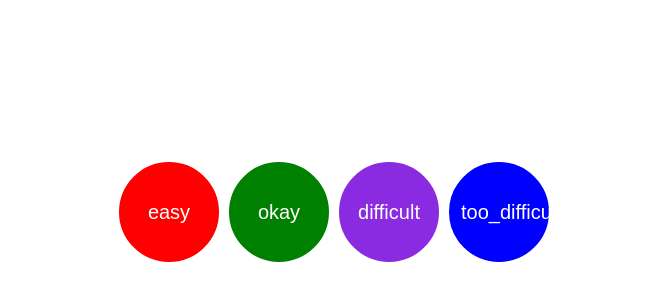
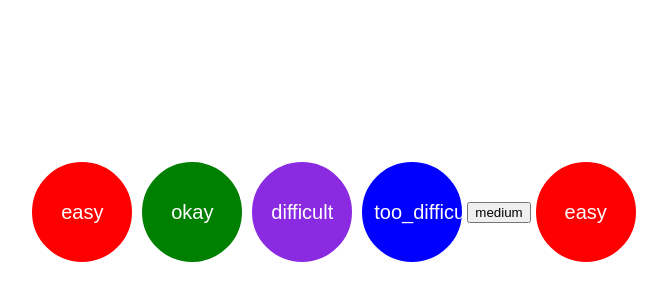
Before and after one commit to nelonj/that-was-easy, a React (Create React App) app: page / in a window 1280 px wide. Shown: the part 188-488 px from the top of the page, without its empty margins (306-973 px from the left). Built offline with nearby package versions, Linux system fonts and the light colour scheme.

Commit message:
refactored: using map to call our component only once, and abstracting another function from our component, resulting in our component having 2 props instead of 1

```diff
--- a/src/AlertButton.tsx
+++ b/src/AlertButton.tsx
@@ -1,18 +1,22 @@
 import React from 'react'
 
-type ButtonComponents = {
+type ButtonProps = {
     alert: string
+    clickHandler: ()=> void   //means its type is 'function'
 }
 
-
-function AlertButton ({alert}: ButtonComponents) {
+function AlertButton (props: ButtonProps) {
     return (
         <button
-            className = {alert} >
-            {/* // onClick = {() => window.alert("That was" + " " + alert)} >  */}
-        {alert}
+            className = {props.alert}
+            onClick = {props.clickHandler} >
+        {props.alert}
         </button>
     )
 }
 
 export default AlertButton
+
+
+// Exercise 2b: Passing a function into the event listener
+// Adapt your existing solution in order to define a function which takes a single parameter and creates an alert box saying that was [parameter]. Now pass this function to each button.
--- a/src/App.css
+++ b/src/App.css
@@ -17,7 +17,8 @@
   width: 100px;
   color: white;
   font-size: 20px;
-  background-color: red
+  background-color: red;
+  outline: 0;
 
 }
 
@@ -30,7 +31,8 @@
   width: 100px;
   color: white;
   font-size: 20px;
-  background-color: green
+  background-color: green;
+  outline: 0
 
 }
 
@@ -43,7 +45,8 @@
   width: 100px;
   color: white;
   font-size: 20px;
-  background-color: blueviolet
+  background-color: blueviolet;
+  outline: 0
 
 }
 
@@ -56,7 +59,8 @@
   width: 100px;
   color: white;
   font-size: 20px;
-  background-color: blue
+  background-color: blue;
+  outline: 0
 
 }
 
--- a/src/App.tsx
+++ b/src/App.tsx
@@ -1,36 +1,24 @@
 import React from 'react';
 import './App.css';
 import AlertButton from './AlertButton'
+
+const buttons = ['easy', 'okay', 'difficult', 'too_difficult', 'medium', 'easy']
+
 
 
 function App() {
 
   return (
     <div className= "App">
-      <AlertButton alert = 'easy'  />
-      <AlertButton alert = 'okay' />
-      <AlertButton alert = 'difficult'  />
-      <AlertButton alert = 'too_difficult'  />
-
-
-      {/* <button
-        className="button1"
-        onClick={() => alert("That was easy")}
-        > easy </button>
-      <button
-        className="button2"
-        onClick={() => alert("That was okay")}
-        > okay </button>
-      <button
-        className="button3"
-        onClick={() => alert("That was difficult")}
-        > difficult </button>
-      <button
-        className="button4"
-        onClick={() => alert("That was too difficult")}
-        > too difficult </button> */}
+      {buttons.map(element => (
+        <AlertButton
+          alert = {element}
+          clickHandler = {() => window.alert("That was " + element)} />
+      ))}
     </div>
   );
 }
 
+
+
 export default App;
```
